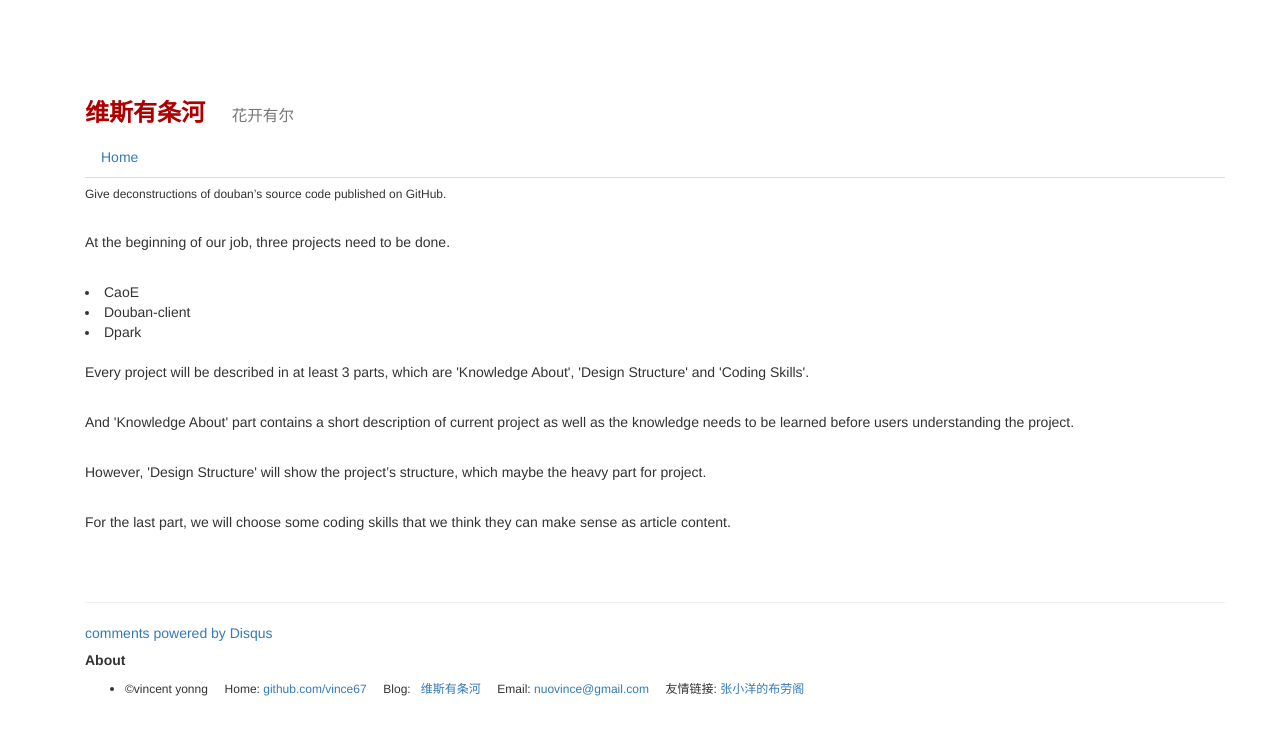
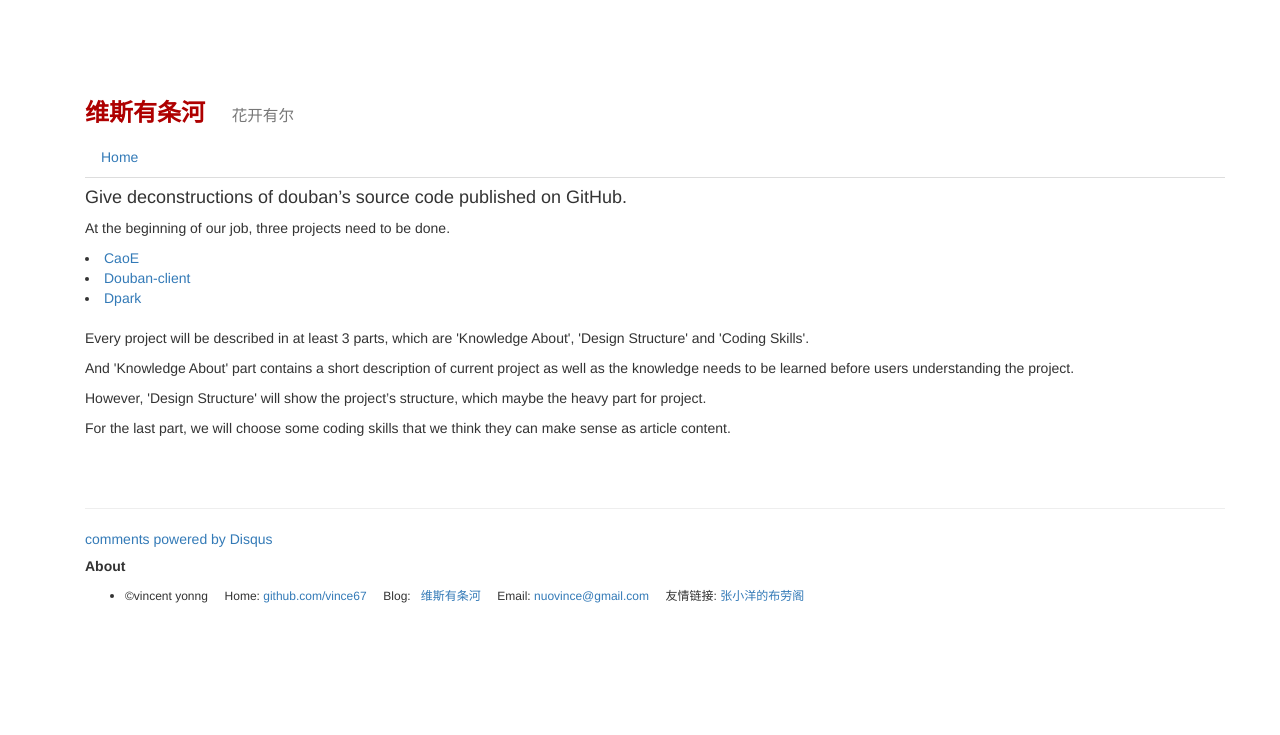
Before and after one commit to vince67/vince67.github.io, a Jekyll site: the page built from _posts/2015-01-27-zero-milestone.html, in a window 1280 px wide. Shown: the top 735 px of the page. Built offline with Jekyll 4.4.1, drawn with Linux system fonts in a browser that asks for light colours; nearby versions of some CDN libraries; comment, search, counter and statistics services are not loaded.

Commit message:
add link address

```diff
--- a/_posts/2015-01-27-zero-milestone.html
+++ b/_posts/2015-01-27-zero-milestone.html
@@ -4,36 +4,29 @@
     title: 【MileStone】Zero Milestone of "How does Douban Think"
 ---
 
-<h6>
+<h4>
     Give deconstructions of douban’s source code published on GitHub.
-</h6>
-<br>
+</h4>
+
 <p>
     At the beginning of our job, three projects need to be done.
 </p>
-
-<br>
 <ui>
-    <li>CaoE</li>
-    <li>Douban-client</li>
-    <li>Dpark</li>
+    <li><a href="https://github.com/douban/CaoE">CaoE</a></li>
+    <li><a href="https://github.com/douban/douban-client">Douban-client</a></li>
+    <li><a href="https://github.com/douban/dpark">Dpark</a></li>
 </ui>
 
 <br>
 <p>
     Every project will be described in at least 3 parts, which are 'Knowledge About', 'Design  Structure' and 'Coding Skills'.
 </p>
-
-<br>
 <p>
     And 'Knowledge About' part contains a short description of current project as well as the knowledge needs to be learned before  users understanding the project.
 </p>
-
-<br>
 <p>
     However, 'Design Structure' will show the project’s structure, which maybe the heavy part for project.
 </p>
-<br>
 <p>
     For the last part, we will choose some coding skills that we think they can make sense as article content.
 </p>
```
